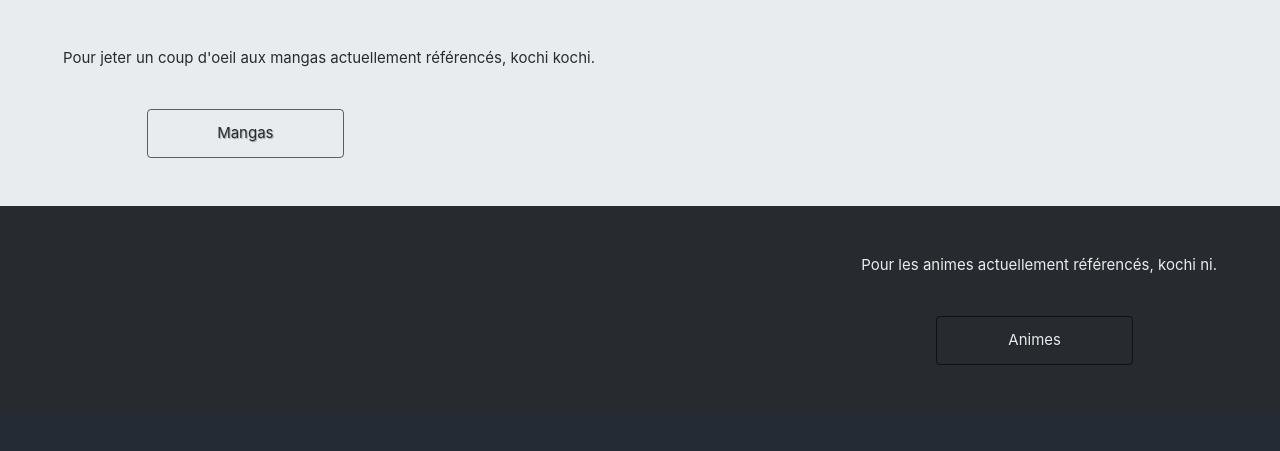
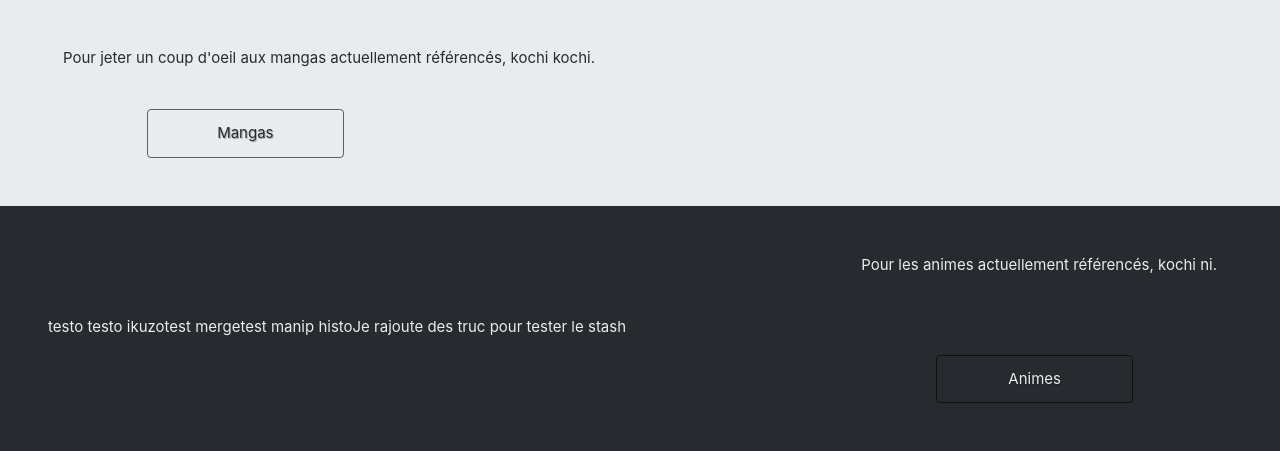
Before and after one commit to kuronana/Manga-K, a Symfony app: template templates/security/home.html.twig in a window 1280 px wide. Shown: the part 819-1270 px from the top of the page. Before the commit the page ends 1184 px from the top, so only its background shows below. Run offline with Twig, Linux system fonts and the light colour scheme; the template is opened without the code that fills it, so the values that code supplies are empty; form fields are guessed from the names that the template uses; some libraries are stand-ins or nearby versions.

Commit message:
avant stash 2

```diff
--- a/templates/security/home.html.twig
+++ b/templates/security/home.html.twig
@@ -44,6 +44,10 @@
     <div class="container-fluid">
         <div class="row bg-dark text-light p-5" align="right" id="manga_home">
             <p class="col-12 pb-4">Pour les animes actuellement référencés, kochi ni.</p>
+            <p>testo testo ikuzo</p>
+            <p>test merge</p>
+            <p>test manip histo</p>
+            <p>Je rajoute des truc pour tester le stash</p>
             <button type="button" class="btn btn-outline-light btn-block col-2 offset-9">Animes</button>
         </div>
     </div>
```
